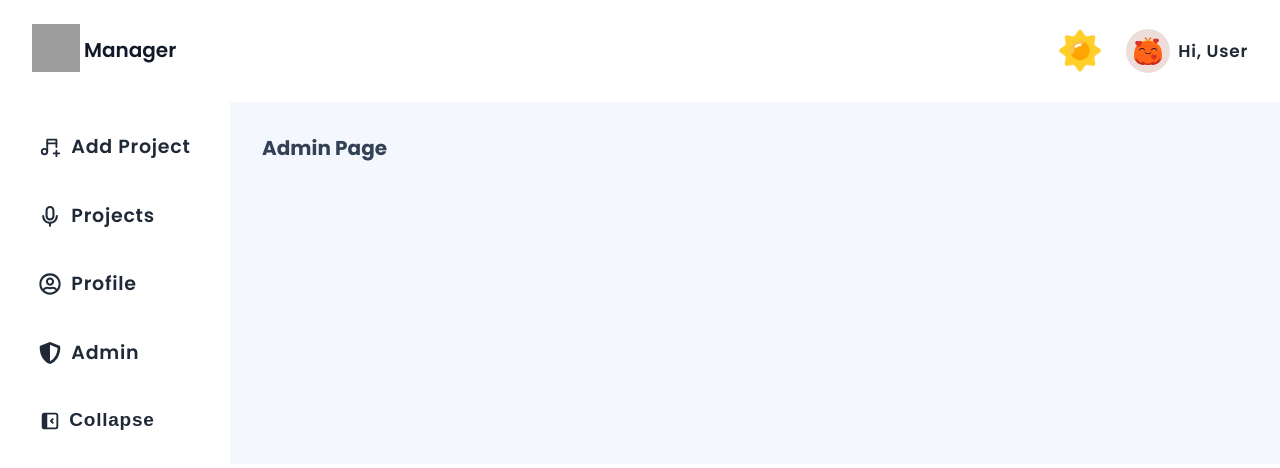
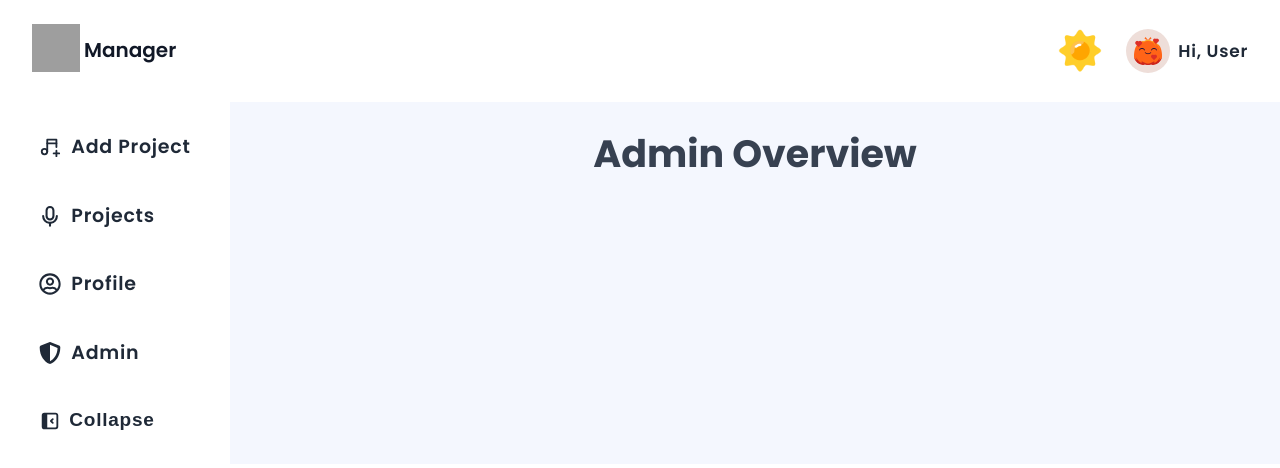
Before and after one commit to artdesignmethod/Manager, a React (Vite) app in the folder client/: page /dashboard/admin in a window 1280 px wide. Shown: the top 468 px of the page. Built offline with nearby package versions, Linux system fonts and the light colour scheme; grey boxes are pictures that could not be loaded.

Commit message:
Edited CSS. Connected server to MongoDB database.

```diff
--- a/client/src/index.css
+++ b/client/src/index.css
@@ -851,20 +851,22 @@ input[type="file"]::file-selector-button:hover {
   height: 100%;
 }
 
+.dashboard-form-section .heading-tertiary,
+.admin-section .heading-tertiary {
+  color: #374151;
+  font-weight: 700;
+  margin-bottom: 3.2rem;
+}
+
 .dashboard-form-img-container {
   background-size: cover;
   background-position: center;
   background-repeat: no-repeat;
   border-top-left-radius: var(--border-radius-26);
   border-bottom-left-radius: var(--border-radius-26);
+  box-shadow: var(--shadow-light);
   height: 100%;
   width: 100%;
-}
-
-.light-form .heading-tertiary {
-  color: #374151;
-  font-weight: 800;
-  margin-bottom: 3.2rem;
 }
 
 .light-form-description {
--- a/client/src/pages/AddProject.jsx
+++ b/client/src/pages/AddProject.jsx
@@ -26,7 +26,7 @@ const AddProject = () => {
       <div className="dashboard-form-img-container project-form-background"></div>
 
       <Form method="post" className="light-form">
-        <h3 className=" heading-tertiary">Add new project</h3>
+        <h3 className=" heading-tertiary center">Add new project</h3>
 
         <div className="form-input-gap grid grid-cols-2">
           <FormRow
--- a/client/src/pages/Admin.jsx
+++ b/client/src/pages/Admin.jsx
@@ -1,8 +1,10 @@
 const Admin = () => {
   return (
-    <div>
-      <h1>Admin Page</h1>
-    </div>
+    <section className="admin-section">
+      <h3 className="heading-tertiary center dark">Admin Overview</h3>
+
+      <div className="admin-overview-container grid grid-cols-3"> </div>
+    </section>
   );
 };
 export default Admin;
--- a/client/src/pages/EditProject.jsx
+++ b/client/src/pages/EditProject.jsx
@@ -3,6 +3,7 @@ import { FormRow, FormRowSelect, SubmitButton } from "../components";
 import { PROJECT_STATUS } from "../../../root-utils/constants";
 import { toast } from "react-toastify";
 import customFetch from "../utils/customFetch";
+import { Form, redirect } from "react-router-dom";
 // import { useQuery } from "@tanstack/react-query";
 
 const singleProjectQuery = (id) => {
--- a/client/src/pages/Profile.jsx
+++ b/client/src/pages/Profile.jsx
@@ -38,7 +38,7 @@ const Profile = () => {
           className="flex light-form"
           encType="multipart/form-data"
         >
-          <h3 className="heading-tertiary dark">Update profile</h3>
+          <h3 className="heading-tertiary center">Update profile</h3>
 
           <div className="profile-form-inputs-container">
             <p className="light-form-description">
```
Also changed, not shown: 1 other file (tests, documents, lock files or other folders).
